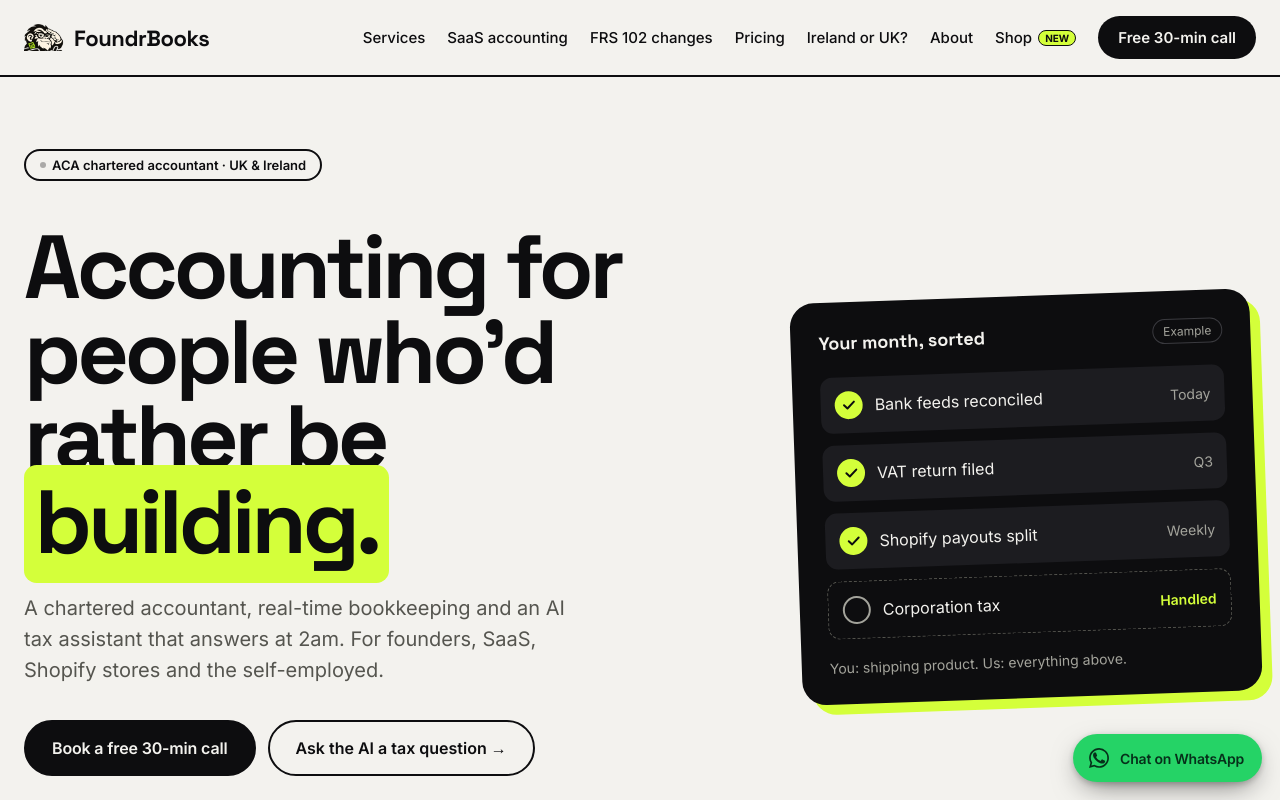
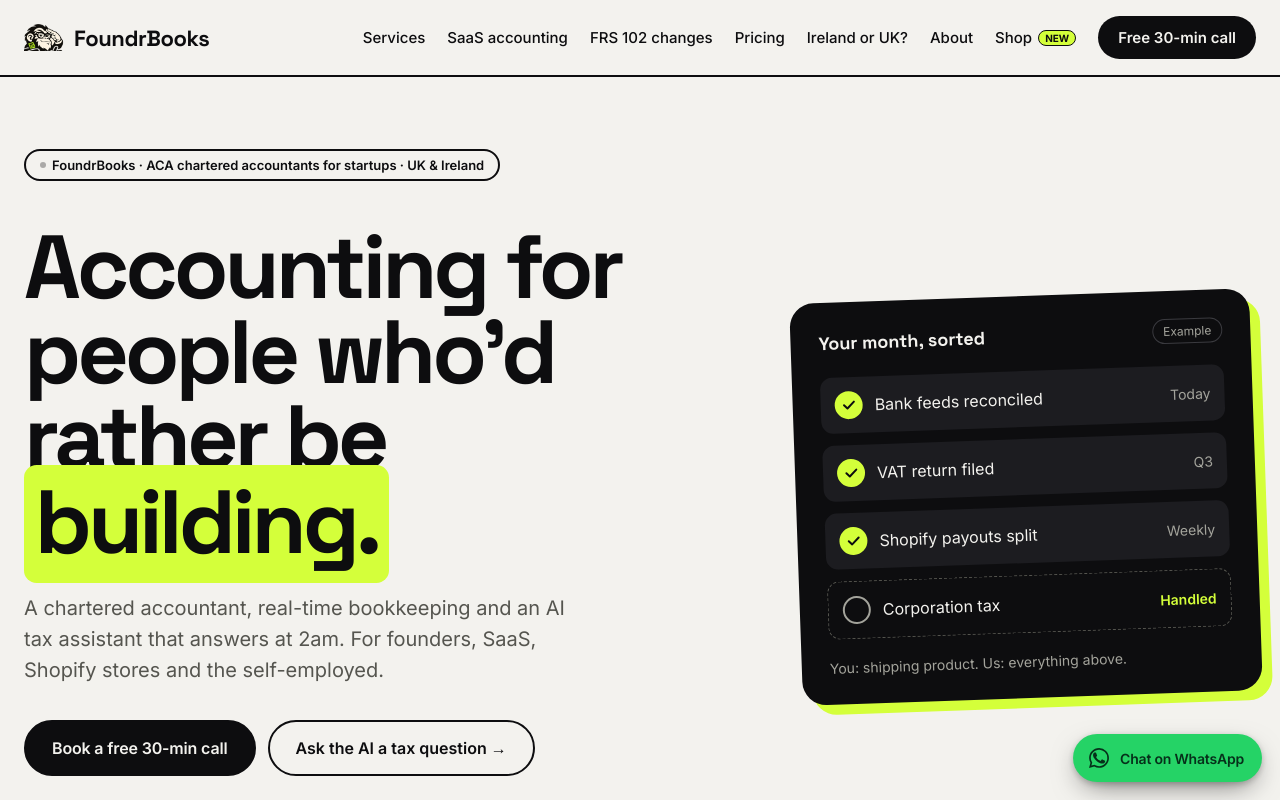
Before and after one commit to morgc90/Foundrbooks, a React (Create React App) app: page / in a window 1280 px wide. Shown: the top 800 px of the page. Built offline with nearby package versions, Linux system fonts and the light colour scheme.

Commit message:
SEO: show FoundrBooks brand name in homepage hero

```diff
--- a/src/pages/Home.jsx
+++ b/src/pages/Home.jsx
@@ -90,7 +90,7 @@ export default function Home() {
       {/* HERO */}
       <section className="h-hero">
         <div>
-          <div className="hero-badge"><span className="badge-dot" />ACA chartered accountant · UK &amp; Ireland</div>
+          <div className="hero-badge"><span className="badge-dot" />FoundrBooks · ACA chartered accountants for startups · UK &amp; Ireland</div>
           <h1>Accounting for people who'd rather be <span className="hl">building.</span></h1>
           <p className="h-hero-sub">
             A chartered accountant, real-time bookkeeping and an AI tax assistant that answers at 2am.
```
